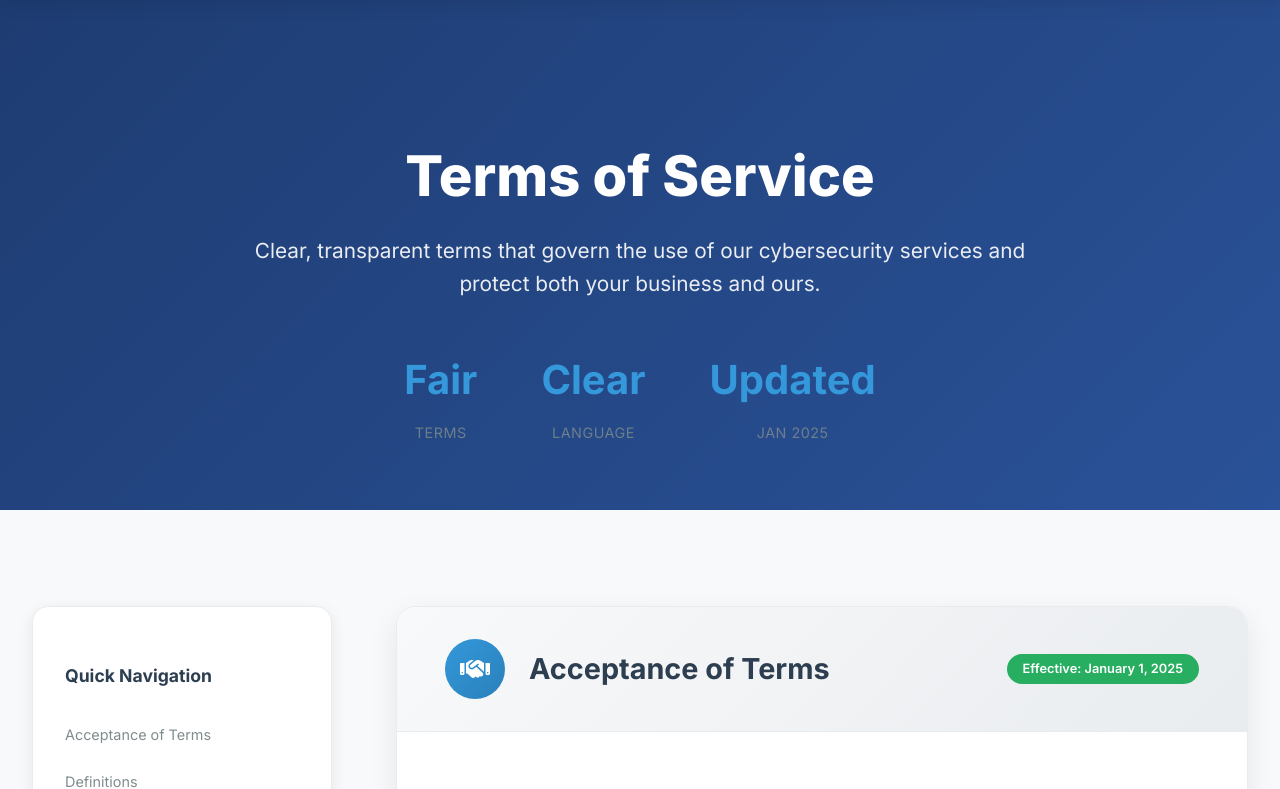
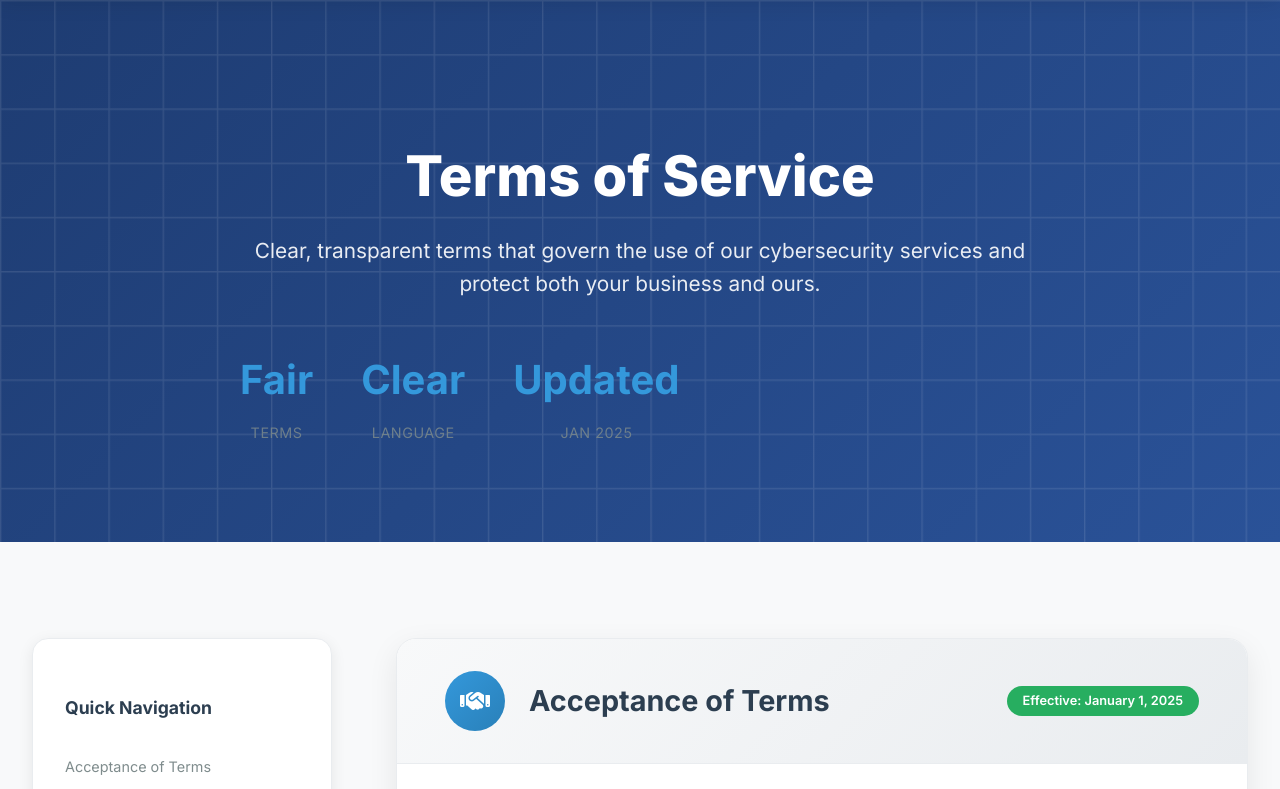
Before and after one commit to openpulsesecurity/openpulsesec_web, a Flask app: page /terms-of-service in a window 1280 px wide. Shown: the part 84-873 px from the top of the page. Run offline with Flask 3, Linux system fonts and the light colour scheme.

Commit message:
refactor: Update terms of service page to use unified CTA section

```diff
--- a/app/templates/termsofservice.html
+++ b/app/templates/termsofservice.html
@@ -4,8 +4,7 @@
 {% block description %}Review our Terms of Service to understand the rules and guidelines for using our cybersecurity services.{% endblock %}
 
 {% block content %}
-<!-- Terms Hero Section -->
-<section class="terms-hero">
+<section class="cta-section">
     <div class="container">
         <h1 class="hero-title">Terms of Service</h1>
         <p class="hero-subtitle">
@@ -28,7 +27,6 @@
     </div>
 </section>
 
-<!-- Terms Content Section -->
 <section class="terms-content-section">
     <div class="terms-container">
         <div class="terms-sidebar">
@@ -542,8 +540,7 @@
     </div>
 </section>
 
-<!-- Terms CTA -->
-<section class="terms-cta">
+<section class="cta-section">
     <div class="container">
         <h2>Questions About Our Terms?</h2>
         <p>
@@ -551,11 +548,11 @@
             or need clarification on any aspect of our service agreement, please don't hesitate to contact us.
         </p>
         <div class="cta-actions">
-            <a href="mailto:legal@openpulsesecurity.com" class="btn btn-primary">
+            <a href="mailto:legal@openpulsesecurity.com" class="cta-button btn-primary">
                 <i class="fas fa-envelope"></i>
                 Contact Legal Team
             </a>
-            <a href="/contact" class="btn btn-secondary">
+            <a href="{{ url_for('main.contact') }}" class="cta-button btn-secondary">
                 <i class="fas fa-comments"></i>
                 General Contact
             </a>
```
